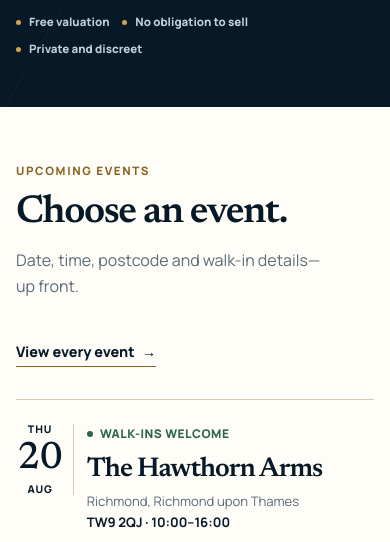
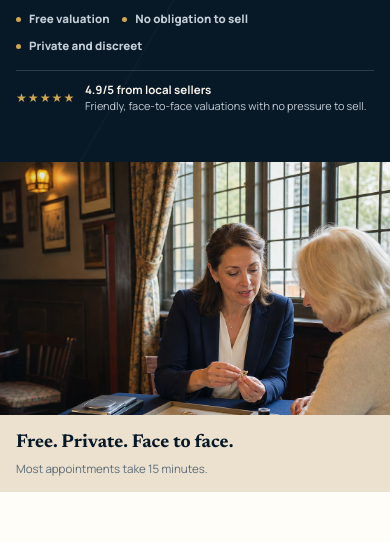
Before and after one commit to rvick8/the-gold-table, a Next.js app: page / in a window 390 px wide. Shown: the part 611-1153 px from the top of the page. Built offline with nearby package versions, Linux system fonts and the light colour scheme; no server answers.

Commit message:
Enhance visual trust and page design

```diff
--- a/src/app/events/page.tsx
+++ b/src/app/events/page.tsx
@@ -2,6 +2,7 @@
 import { GoldTableForm } from "@/components/forms";
 import { getUpcomingEvents } from "@/lib/events";
 import { createPageMetadata } from "@/lib/metadata";
+import { VisualMarker } from "@/components/visual-marker";
 
 export const metadata = createPageMetadata({
   title: "Find a local gold valuation event",
@@ -19,6 +20,7 @@
       <div className="container events-hero__grid">
         <div>
           <p className="eyebrow eyebrow--light">Free private valuations</p>
+          <VisualMarker name="calendar" label="Event calendar" />
           <h1>Find an event.</h1>
         </div>
         <p>Search by postcode, town or borough. Every result shows the date, time, postcode and walk-in status.</p>
@@ -33,6 +35,7 @@
       <div className="container event-alert__grid">
         <div>
           <p className="eyebrow">No event nearby?</p>
+          <VisualMarker name="calendar" label="Future event notification" />
           <h2 id="event-alert-heading">Tell us your area.</h2>
           <p>Leave your postcode and a contact detail. We will let you know when a date is published nearby.</p>
         </div>
--- a/src/app/faqs/page.tsx
+++ b/src/app/faqs/page.tsx
@@ -3,6 +3,7 @@
 import { FaqAccordion } from "@/components/faq-accordion";
 import { StructuredData } from "@/components/structured-data";
 import { createPageMetadata } from "@/lib/metadata";
+import { VisualMarker } from "@/components/visual-marker";
 
 export const metadata = createPageMetadata({
   title: "Gold valuation and event FAQs",
@@ -12,7 +13,7 @@
 
 export default function FaqPage() {
   return <>
-    <section className="faq-hero" aria-labelledby="faq-heading"><div className="container faq-hero__grid"><div><p className="eyebrow eyebrow--light">Before you attend</p><h1 id="faq-heading">Questions before you go?</h1></div><div><p>Short answers about the valuation, what to bring and your options.</p><Link className="text-link text-link--light" href="/events">Find an event <span aria-hidden="true">→</span></Link></div></div></section>
+    <section className="faq-hero" aria-labelledby="faq-heading"><div className="container faq-hero__grid"><div><p className="eyebrow eyebrow--light">Before you attend</p><VisualMarker name="conversation" label="Questions answered" /><h1 id="faq-heading">Questions before you go?</h1></div><div><p>Short answers about the valuation, what to bring and your options.</p><Link className="text-link text-link--light" href="/events">Find an event <span aria-hidden="true">→</span></Link></div></div></section>
     <section className="section faq-page"><div className="container faq-page__grid"><aside><p className="eyebrow">The essentials</p><h2>Free. Private. Your choice.</h2><p>We assess your items face to face, explain any offer and you decide whether to sell.</p><ul className="check-list"><li>Bring one item or a collection</li><li>Broken pieces welcome</li><li>No obligation to sell</li></ul></aside><FaqAccordion items={faqs} /></div></section>
     <StructuredData data={{ "@context": "https://schema.org", "@type": "FAQPage", mainEntity: faqs.map(([name, text]) => ({ "@type": "Question", name, acceptedAnswer: { "@type": "Answer", text } })) }} />
   </>;
--- a/src/app/globals.css
+++ b/src/app/globals.css
@@ -185,11 +185,15 @@
 .home-hero { position: relative; overflow: hidden; background: var(--ink); color: var(--cream); }
 .home-hero::before { position: absolute; inset: 0; background: radial-gradient(circle at 20% 0%, rgba(209,166,78,0.13), transparent 34%), linear-gradient(120deg, transparent 48%, rgba(255,255,255,0.025) 48.2%, transparent 48.4%); content: ""; pointer-events: none; }
 .home-hero__grid { position: relative; display: grid; min-height: 690px; grid-template-columns: minmax(0, 0.96fr) minmax(420px, 1.04fr); align-items: stretch; }
-.home-hero__copy { display: flex; flex-direction: column; justify-content: center; padding: clamp(4rem, 6.4vw, 6.5rem) clamp(2rem, 5vw, 5.5rem) clamp(4rem, 6vw, 6rem) 0; }
+.home-hero__copy { display: flex; flex-direction: column; justify-content: flex-start; padding: clamp(3rem, 4vw, 3.75rem) clamp(2rem, 5vw, 5.5rem) clamp(3rem, 4vw, 3.75rem) 0; }
 .home-hero h1 { max-width: 10.5ch; margin: 0; color: var(--cream); font-size: clamp(3.35rem, 5.4vw, 5.75rem); }
 .home-hero .home-hero__heading { max-width: none; }
 .home-hero__heading > span, .home-hero__heading > em { display: block; }
 .home-hero h1 em, .host-hero h1 em, .inner-hero h1 em { color: #dfc27e; font-style: italic; font-weight: 430; }
+.visual-marker { display: grid; width: 44px; height: 44px; place-items: center; margin: 1rem 0 1.15rem; border: 1px solid rgba(209,166,78,0.54); border-radius: 50%; background: rgba(209,166,78,0.1); color: #dfc27e; box-shadow: inset 0 0 0 5px rgba(209,166,78,0.035); }
+.visual-marker svg { width: 22px; height: 22px; fill: none; stroke: currentColor; stroke-linecap: round; stroke-linejoin: round; stroke-width: 1.45; }
+.section:not(.responsibility-section) .visual-marker { margin-top: 0.8rem; }
+.what-we-buy .visual-marker, .faq-hero .visual-marker { background: rgba(255,255,255,0.08); }
 .home-hero__intro { max-width: 55ch; margin: 1.5rem 0 0; color: #c5cfd7; font-size: 1.05rem; line-height: 1.65; }
 .home-hero__media { position: relative; min-height: 690px; margin-right: calc((100vw - min(1240px, calc(100vw - 3rem))) / -2); overflow: hidden; }
 .home-hero__media::after, .inner-hero__media::after { position: absolute; inset: 0; background: linear-gradient(90deg, rgba(7,24,39,0.18), transparent 25%); content: ""; pointer-events: none; }
@@ -197,10 +201,14 @@
 .home-hero__caption { position: absolute; z-index: 2; right: 0; bottom: 0; display: grid; min-width: 330px; gap: 0.12rem; padding: 1.1rem 1.4rem; background: var(--sand); color: var(--ink); }
 .home-hero__caption strong { font-family: var(--font-display), Georgia, serif; font-size: 1.15rem; }
 .home-hero__caption span { color: var(--slate); font-size: 0.72rem; }
-.reassurance-list { display: flex; flex-wrap: wrap; gap: 0.65rem 1.35rem; margin: 1.05rem 0 0; padding: 0; color: #c5cfd7; font-size: 0.72rem; font-weight: 720; list-style: none; }
+.reassurance-list { display: flex; flex-wrap: wrap; gap: 0.65rem 1.35rem; margin: 0.85rem 0 0; padding: 0; color: #c5cfd7; font-size: 0.72rem; font-weight: 720; list-style: none; }
 .reassurance-list li { display: inline-flex; align-items: center; gap: 0.5rem; }
 .reassurance-list li::before { width: 5px; height: 5px; border-radius: 50%; background: var(--gold); content: ""; }
 .reassurance-list--ink { color: var(--slate); }
+.home-hero__proof { display: flex; gap: 0.75rem; align-items: center; max-width: 540px; margin-top: 0.75rem; padding: 0.65rem 0 0; border-top: 1px solid rgba(255,255,255,0.16); }
+.home-hero__stars { flex: 0 0 auto; color: var(--gold); font-size: 0.86rem; letter-spacing: 0.08em; }
+.home-hero__proof p { display: grid; gap: 0.12rem; margin: 0; color: #c5cfd7; font-size: 0.72rem; line-height: 1.35; }
+.home-hero__proof strong { color: var(--cream); font-size: 0.75rem; }
 .home-trust-rail { position: relative; z-index: 2; background: var(--ink-soft); color: var(--cream); }
 .home-trust-rail__grid { display: grid; grid-template-columns: minmax(250px, 0.58fr) minmax(0, 1.42fr); gap: clamp(2rem, 6vw, 6rem); align-items: center; padding-block: clamp(2.25rem, 4vw, 3.2rem); }
 .home-trust-rail__intro h2 { max-width: 13ch; margin: 0; color: var(--cream); font-size: clamp(1.8rem, 2.9vw, 2.65rem); }
@@ -536,6 +544,7 @@
   .home-hero__copy, .inner-hero__grid > div:first-child { padding: 4.25rem 0; }
   .home-hero h1, .inner-hero h1 { max-width: 13ch; }
   .home-hero__media, .inner-hero__media { min-height: 460px; margin: 0 calc((100vw - min(760px, calc(100vw - 2.25rem))) / -2); }
+  .home-hero__image { object-position: 82% 42%; }
   .home-event-grid { grid-template-columns: 1fr; }
   .home-event-card { min-height: 0; grid-template-columns: 86px 1fr; padding: 1.5rem 0; border-left: 0; border-bottom: 1px solid var(--line); }
   .home-event-card__body a { margin-top: 1rem; }
@@ -588,7 +597,9 @@
   .home-hero h1 { max-width: 12ch; font-size: clamp(3rem, 14.7vw, 4.25rem); }
   .home-hero__heading > em { white-space: nowrap; font-size: clamp(2.6rem, 12vw, 3.25rem); }
   .home-hero__intro { margin-top: 1rem; font-size: 0.93rem; }
-  .home-hero__media { display: none; }
+  .home-hero__media { display: block; min-height: 330px; margin-inline: -1rem; }
+  .home-hero__image { object-position: 84% 42%; }
+  .home-hero__caption { left: 0; min-width: 0; padding: 0.85rem 1rem; }
   .home-trust-rail__grid { padding-block: 2.6rem; }
   .home-trust-rail__facts { grid-template-columns: 1fr; border: 0; }
   .home-trust-rail__facts li, .home-trust-rail__facts > li:last-child { min-height: 0; padding: 1rem 0; border-right: 0; border-top: 1px solid rgba(255,255,255,0.16); }
@@ -599,6 +610,10 @@
   .event-finder .button { width: 100%; }
   .reassurance-list { gap: 0.45rem 1rem; }
   .home-hero .reassurance-list { gap: 0.5rem 0.8rem; font-size: 0.72rem; }
+  .home-hero__proof { gap: 0.6rem; margin-top: 0.9rem; padding-top: 0.7rem; }
+  .home-hero__stars { font-size: 0.76rem; }
+  .home-hero__proof p { font-size: 0.68rem; }
+  .home-hero__proof strong { font-size: 0.72rem; }
   .upcoming-section { padding-top: 3.5rem; }
   .home-event-card { grid-template-columns: 68px 1fr; gap: 0.8rem; }
   .home-event-card__date strong { font-size: 2.75rem; }
--- a/src/app/host/page.tsx
+++ b/src/app/host/page.tsx
@@ -1,6 +1,7 @@
 import Image from "next/image";
 import { GoldTableForm } from "@/components/forms";
 import { createPageMetadata } from "@/lib/metadata";
+import { VisualMarker } from "@/components/visual-marker";
 
 export const metadata = createPageMetadata({
   title: "Host a local Gold Table event",
@@ -37,6 +38,7 @@
       <div className="container host-hero__grid">
         <div className="host-hero__copy">
           <p className="eyebrow eyebrow--light">For local venues</p>
+          <VisualMarker name="venue" label="Local venue" />
           <h1 id="host-heading">Host an event. <em>We run the day.</em></h1>
           <p className="host-hero__intro">We bring the team, promotion and appointments. You provide a welcoming private space.</p>
           <div className="host-snapshot">
@@ -78,6 +80,7 @@
       <div className="container venue-fit__grid">
         <div>
           <p className="eyebrow">Is your venue a fit?</p>
+          <VisualMarker name="venue" label="Venue checklist" />
           <h2 id="venue-fit-heading">Could your space work?</h2>
           <p>Check the basics first. We can work through layout and timing after that.</p>
           <a className="button button--ink" href="#venue-enquiry">Check my venue <span aria-hidden="true">↑</span></a>
--- a/src/app/how-it-works/page.tsx
+++ b/src/app/how-it-works/page.tsx
@@ -1,6 +1,7 @@
 import Link from "next/link";
 import Image from "next/image";
 import { createPageMetadata } from "@/lib/metadata";
+import { VisualMarker } from "@/components/visual-marker";
 
 export const metadata = createPageMetadata({
   title: "How our gold valuations and offers work",
@@ -22,6 +23,7 @@
       <div className="container inner-hero__grid">
         <div>
           <p className="eyebrow eyebrow--light">How it works</p>
+          <VisualMarker name="assessment" label="Gold assessment" />
           <h1 id="how-heading">Bring it in. <em>We explain it.</em></h1>
           <p>A free, face-to-face way to understand your gold and hear an offer where we can buy it.</p>
           <Link className="button button--gold" href="/events">Find an event <span aria-hidden="true">→</span></Link>
@@ -32,7 +34,7 @@
 
     <section className="section full-process" aria-labelledby="full-process-heading">
       <div className="container">
-        <div className="section-heading section-heading--split"><div><p className="eyebrow">At the table</p><h2 id="full-process-heading">Three simple steps.</h2></div><p>Most appointments take 15 minutes. Larger collections can take longer.</p></div>
+        <div className="section-heading section-heading--split"><div><p className="eyebrow">At the table</p><VisualMarker name="conversation" label="A clear conversation" /><h2 id="full-process-heading">Three simple steps.</h2></div><p>Most appointments take 15 minutes. Larger collections can take longer.</p></div>
         <ol className="full-process__list">{steps.map(([heading, copy], index) => <li key={heading}><span>0{index + 1}</span><div><h3>{heading}</h3><p>{copy}</p></div></li>)}</ol>
       </div>
     </section>
--- a/src/app/mail-in/page.tsx
+++ b/src/app/mail-in/page.tsx
@@ -4,6 +4,7 @@
 import { site } from "@/content/site";
 import Link from "next/link";
 import { createPageMetadata } from "@/lib/metadata";
+import { VisualMarker } from "@/components/visual-marker";
 
 export const metadata = createPageMetadata({
   title: "Mail-in gold valuation",
@@ -25,6 +26,7 @@
         <div className="container">
           <div className="service-unavailable__panel">
             <p className="eyebrow">Mail-in valuation</p>
+            <VisualMarker name="post" label="Mail-in valuation pack" />
             <h1>This service is not currently available.</h1>
             <p>We are confirming the postage, insurance and return arrangements before accepting items by mail.</p>
             <p>You can still receive a free, private valuation at a local Gold Table event.</p>
@@ -41,6 +43,7 @@
       <div className="container split-grid">
         <div>
           <p className="eyebrow">A convenient alternative</p>
+          <VisualMarker name="post" label="Mail-in valuation pack" />
           <h1>Cannot make it to an event?</h1>
           <p className="content-hero__intro">Request a secure valuation pack and receive clear instructions for sending your items.</p>
           <p>Insurance and return arrangements must be confirmed before this service launches.</p>
--- a/src/app/page.tsx
+++ b/src/app/page.tsx
@@ -56,13 +56,17 @@
             <li>No obligation to sell</li>
             <li>Private and discreet</li>
           </ul>
+          <div className="home-hero__proof" aria-label="Customer trust signal">
+            <span className="home-hero__stars" aria-label="Five out of five stars">★★★★★</span>
+            <p><strong>4.9/5 from local sellers</strong><span>Friendly, face-to-face valuations with no pressure to sell.</span></p>
+          </div>
         </div>
         <div className="home-hero__media">
           <Image
             src="/images/gold-table-valuation-event-v2.png"
             alt="A Gold Table valuer carefully explaining a ring to a customer at a local event"
             fill
-            sizes="(max-width: 700px) 1px, (max-width: 900px) 100vw, 50vw"
+            sizes="(max-width: 900px) 100vw, 50vw"
             className="home-hero__image"
           />
           <div className="home-hero__caption"><strong>Free. Private. Face to face.</strong><span>Most appointments take 15 minutes.</span></div>
```
Also changed, not shown: src/components/visual-marker.tsx (added, +17 -0 lines).
